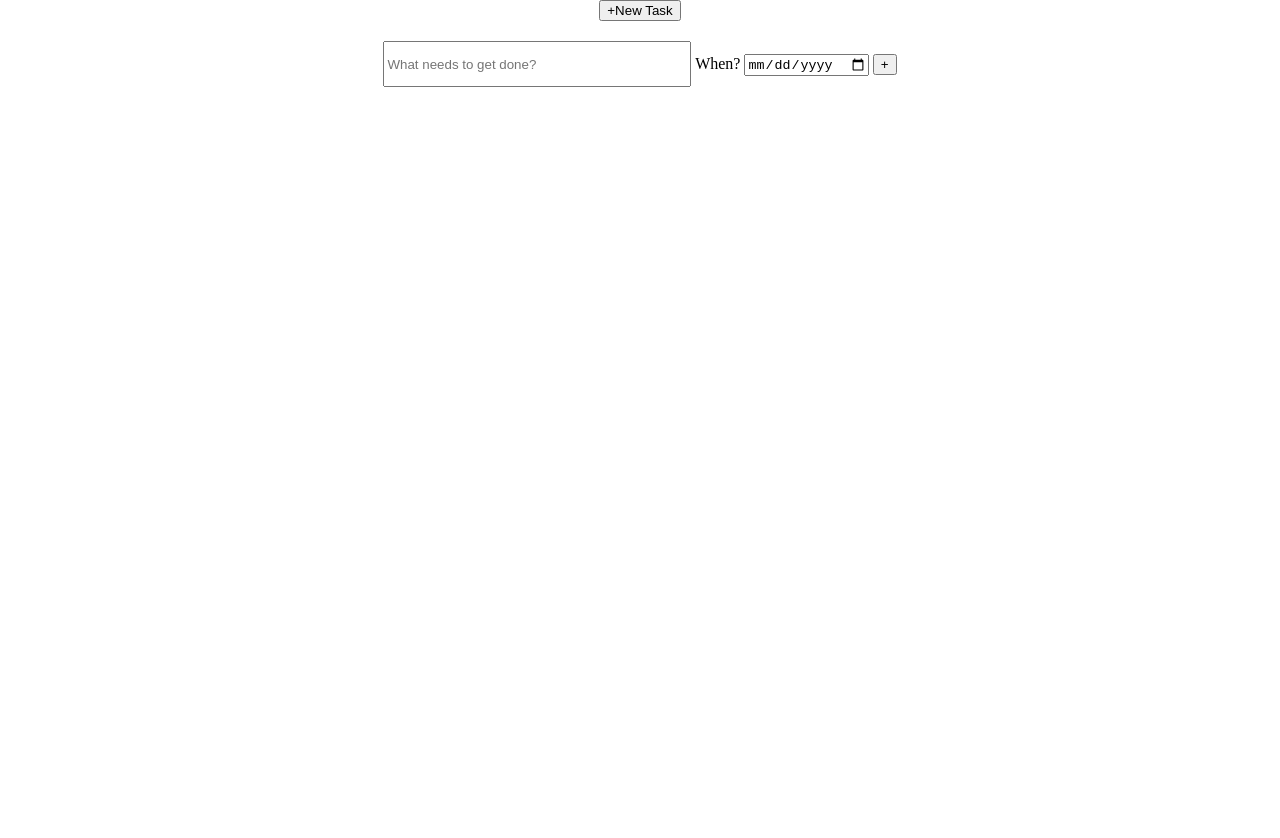
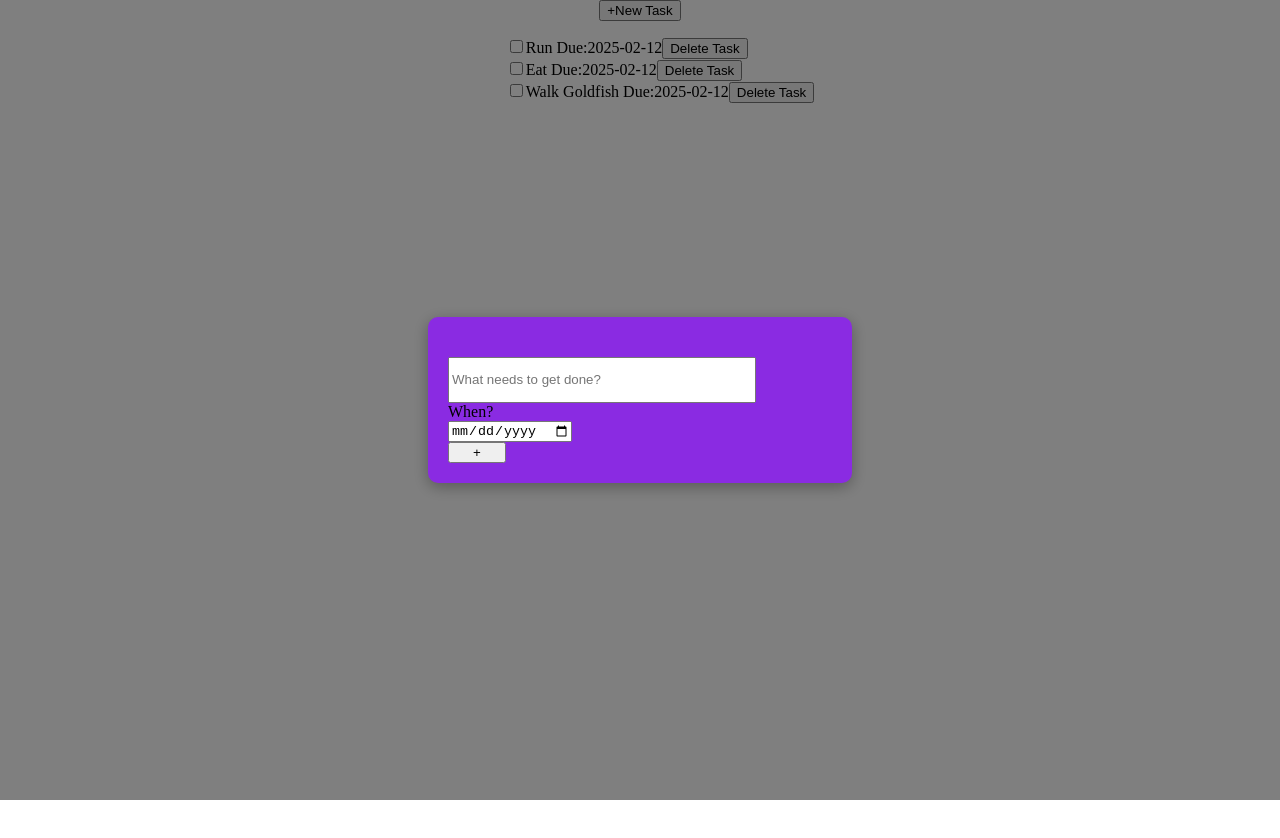
Before and after one commit to gavyen-kelly/todo, a plain HTML site: page index.html in a window 1280 px wide. Both pictures are taken after a click on the button "+New Task". Shown: the top 838 px of the page. Drawn offline with Linux system fonts and the light colour scheme.

Commit message:
made popup funcionality and little bit of styling

```diff
--- a/index.html
+++ b/index.html
@@ -13,24 +13,29 @@
 
 <body>
     <div id="container1" class="container">
-        <button id="openNewTaskMenuButton" class="openNewTaskMenuButton">+New Task</button>
+        <button id="openNewTaskMenuButton" class="openNewTaskMenuButton" onclick="toggleTaskInputPopup()">+New
+            Task</button>
         <div class="sections">
         </div>
-        <div class="taskInput">
+        <div id="tasks" class="tasks">
+            <ul id="taskList">
+                <li class="task" id="2"><input type="checkbox">Run Due:2025-02-12<button>Delete Task</button></li>
+                <li class="task" id="3"><input type="checkbox">Eat Due:2025-02-12<button>Delete Task</button></li>
+                <li class="task" id="4"><input type="checkbox">Walk Goldfish Due:2025-02-12<button>Delete Task</button>
+                </li>
+            </ul>
+            <ul id="completedTasks">
+            </ul>
+        </div>
+    </div>
+    <div id="newTaskPopup" class="container2 hidden">
+        <div id="overlay" class="overlay"></div>
+        <div id="newTaskForm" class="taskForm">
             <input id="taskInput" type="text" placeholder="What needs to get done?" autocomplete="off">
             <label for="taskDate">When?</label>
             <input type="date" id="taskDate">
             <button id="submitButton" class="submitButton" type="submit" onclick="addTask()">+</button>
         </div>
-        <div class="tasks">
-            <ul id="taskList">
-            </ul>
-            <ul id="completedTasks">
-            </ul>
-        </div>
-    </div>
-    <div id="newTaskPopup" class="container2">
-
     </div>
     <script src="script.js"></script>
 </body>
--- a/script.js
+++ b/script.js
@@ -1,11 +1,14 @@
+
 const taskInput = document.getElementById("taskInput")
 const submitTaskButton = document.getElementById("submitButton")
 const taskDueDate = document.getElementById("taskDate")
 const taskList = document.getElementById("taskList")
 const newTaskButton = document.getElementById("openNewTaskMenuButton")
 const completedTaskList = document.getElementById("completedTasks")
+const taskPopupPage = document.getElementById("newTaskPopup")
+const tasks = document.getElementById('tasks')
+
 let numOfTasks = 0
-
 const addTask = () => {
     let newTaskInput = taskInput.value
     let newTaskDueDate = taskDueDate.value
@@ -38,6 +41,7 @@ const addTask = () => {
     newTask.appendChild(newTaskDeleteButton)
     taskInput.value = ''
     taskDueDate.value = ''
+    taskPopupPage.classList.add('hidden')
     return taskList.appendChild(newTask)
 }
 
@@ -56,3 +60,11 @@ const completeTask = (taskId, taskIdBox) => {
         taskList.appendChild(task)
     }
 }
+
+const toggleTaskInputPopup = () => {
+    taskPopupPage.classList.remove('hidden')
+}
+const overlay = popupContainer.querySelector('.overlay');
+overlay.addEventListener('click', (e) => {
+    e.stopPropagation();
+});
--- a/style.css
+++ b/style.css
@@ -15,6 +15,7 @@ body {
     flex-flow: column wrap;
 }
 
+
 #taskInput {
     height: 40px;
     width: 300px;
@@ -29,3 +30,51 @@ ul {
 .strikethrough {
     text-decoration: line-through;
 }
+
+.container2 {
+    display: flex;
+    justify-content: center;
+    align-items: center;
+    position: fixed;
+    /* Ensure the popup stays over the entire viewport */
+    top: 0;
+    left: 0;
+    width: 100%;
+    height: 100%;
+    background: rgba(0, 0, 0, 0.5);
+    /* Dim background for popup */
+    z-index: 1000;
+    /* Higher than #container1 */
+}
+
+
+.taskForm {
+    display: flex;
+    flex-direction: column;
+    justify-content: flex-start;
+    align-items: flex-start;
+    width: 30%;
+    padding: 20px;
+    background-color: blueviolet;
+    border-radius: 10px;
+    z-index: 1001;
+    /* Ensures form content is above overlay */
+    box-shadow: 0 4px 15px rgba(0, 0, 0, 0.3);
+}
+
+.submitButton {
+    width: 15%;
+}
+
+.overlay {
+    position: absolute;
+    top: 0;
+    left: 0;
+    width: 100%;
+    height: 100%;
+    z-index: 1000;
+}
+
+.hidden {
+    display: none;
+}
```
Also changed, not shown: notes.txt.
